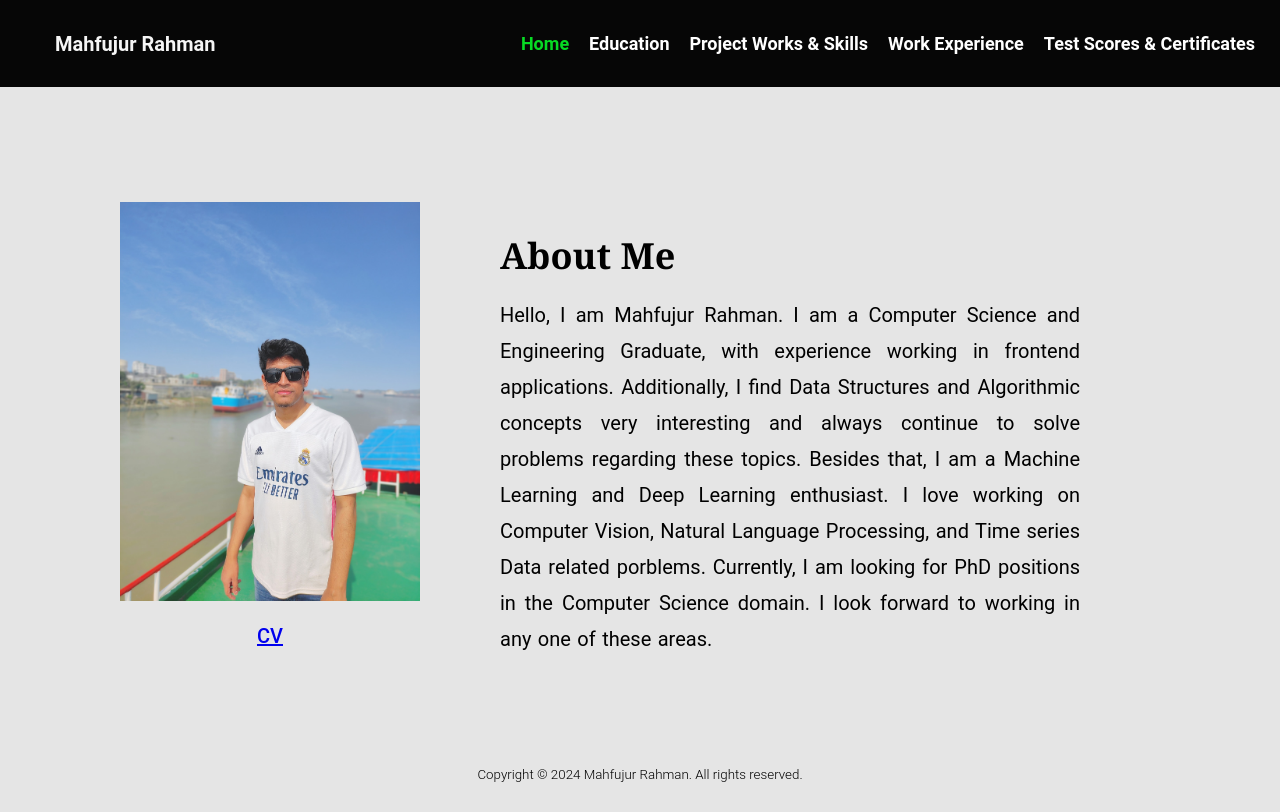
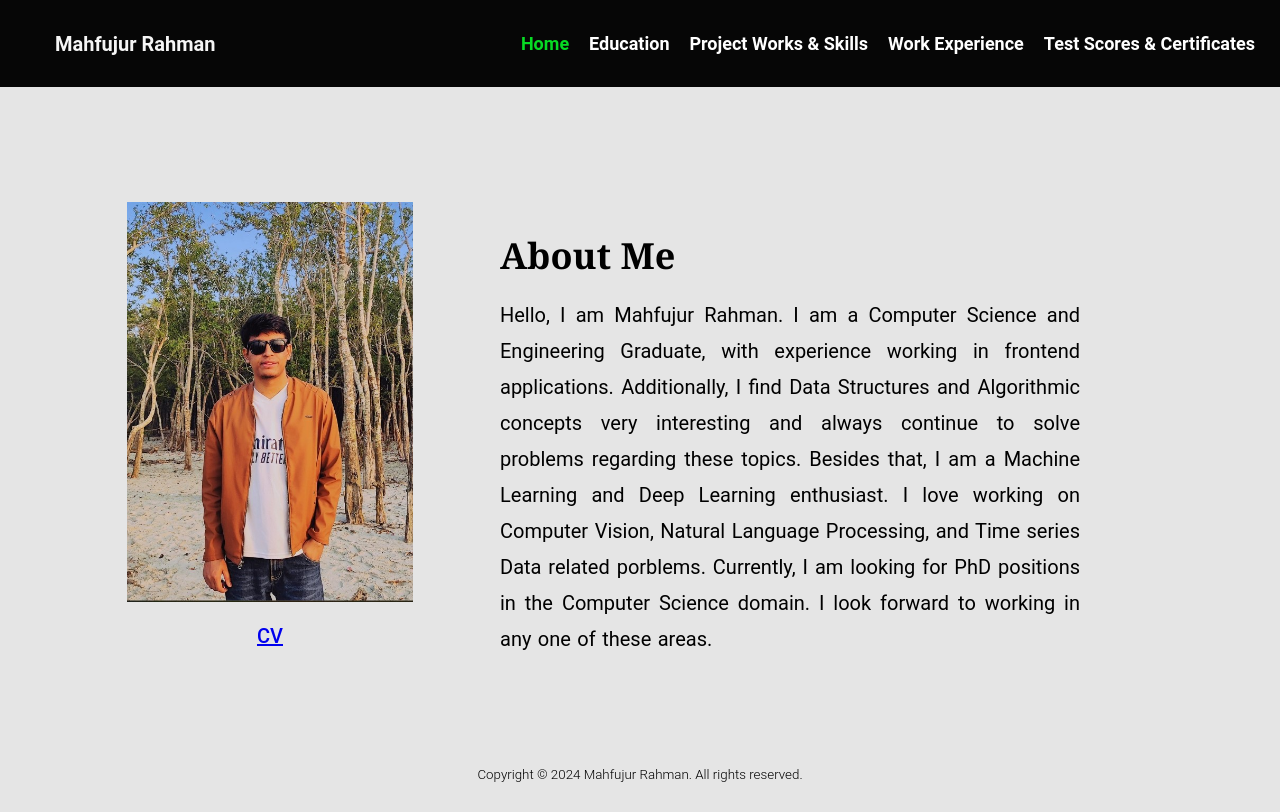
Before and after one commit to ARAF-55/mahfujur_rahman, a Next.js app: page / in a window 1280 px wide. Built offline with nearby package versions, Linux system fonts and the light colour scheme.

Commit message:
Some profile pics

```diff
--- a/src/app/page.js
+++ b/src/app/page.js
@@ -13,7 +13,7 @@ export default function Home() {
       </Head>
       <div className={styles.container}>
         <div className={styles.imageSection}>
-        <img className={styles.image} src="./araf2.jpg" alt="Mahfujur Rahman" />
+        <img className={styles.image} src="./araf3.jpg" alt="Mahfujur Rahman" />
           <Link href="https://drive.google.com/file/d/1rk0BwMdgjhOoAGhdruwKObumJa5sy-s7/view?usp=drive_link" className={styles.cv} target="_blank" rel="noopener noreferrer">
             CV
           </Link>
```
Also changed, not shown: public/araf3.jpg (added).
